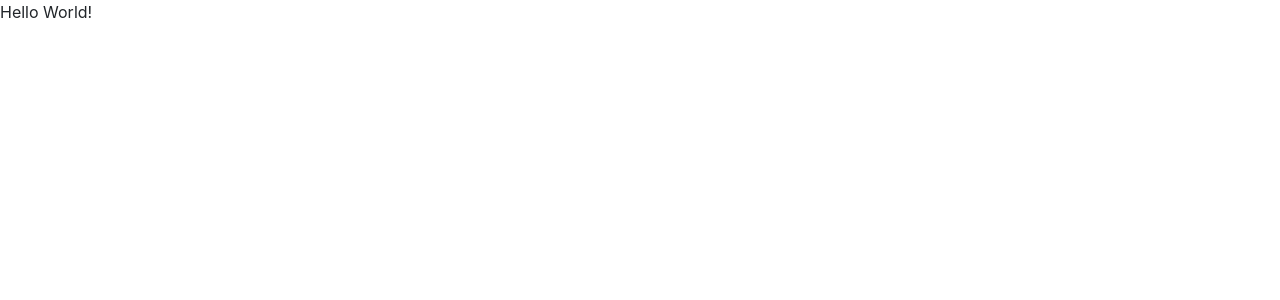
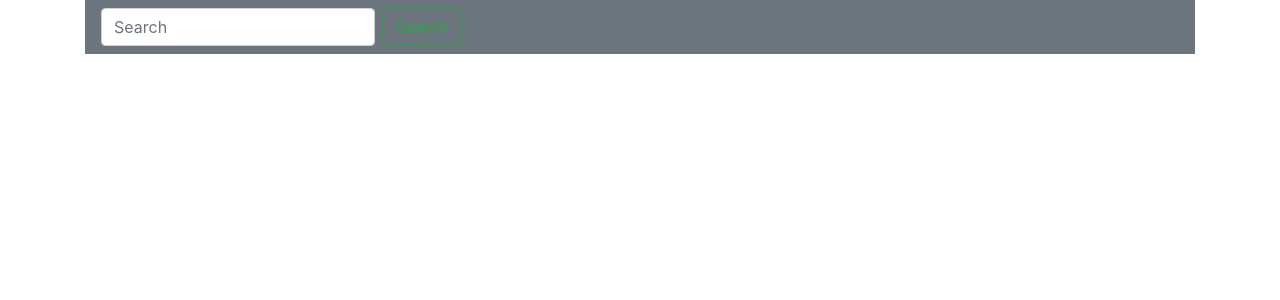
Before and after one commit to markprodehl/Employee_Tracker, a React (Create React App) app: page / in a window 1280 px wide. Shown: the top 300 px of the page. Built offline with nearby package versions, Linux system fonts and the light colour scheme.

Commit message:
Header with search and Wrapper added

```diff
--- a/src/App.js
+++ b/src/App.js
@@ -1,9 +1,15 @@
 import React from 'react';
 // import './App.css';
-import Main from "./components/Main";
+import Wrapper from "./components/Wrapper";
+import Header from "./components/Header";
+
 
 function App() {
-  return <Main />;
+  return (
+  <Wrapper>
+    <Header/>
+    </Wrapper>
+   )
 }
 
 export default App;
--- /dev/null
+++ b/src/Utils/API.js
@@ -0,0 +1,3 @@
+import axios from "axios";
+
+const BASE_URL = "https://randomuser.me/api/?results=";
--- /dev/null
+++ b/src/components/Header.js
@@ -0,0 +1,18 @@
+import React from "react";
+
+function Header() {
+    const searchButton = "Search"
+
+    return (
+        <div className="container">
+            <nav className={`navbar navbar-light bg-secondary`}>
+                <form className="form-inline">
+                    <input className="form-control mr-sm-2" type="search" placeholder="Search" aria-label="Search" />
+                    <button className="btn btn-outline-success my-2 my-sm-0" type="submit">{searchButton}</button>
+                </form>
+            </nav>
+        </div>
+    );
+}
+
+export default Header;
--- a/src/components/Main.js
+++ /dev/null
@@ -1,7 +0,0 @@
-import React from "react";
-
-function Main() {
-  return <p>Hello World!</p>;
-}
-
-export default Main;
--- /dev/null
+++ b/src/components/Wrapper.js
@@ -0,0 +1,7 @@
+import React from "react";
+
+function Wrapper(props) {
+  return <div className="wrapper">{props.children}</div>;
+}
+
+export default Wrapper;
--- a/src/index.js
+++ b/src/index.js
@@ -1,7 +1,6 @@
 import React from "react";
 import ReactDOM from "react-dom";
 import "bootstrap/dist/css/bootstrap.css";
-
 import App from "./App";
 
 ReactDOM.render(<App />, document.getElementById("root"));
```
